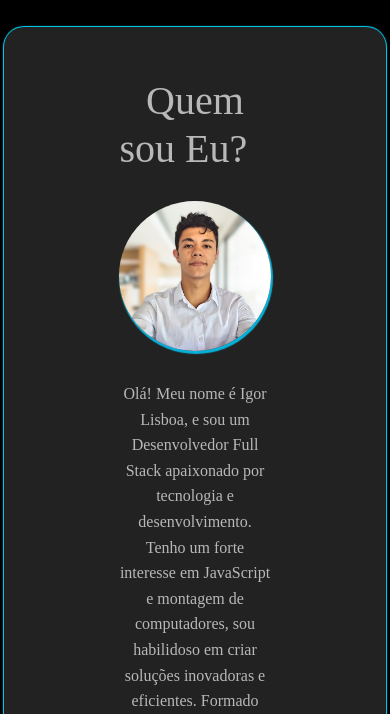
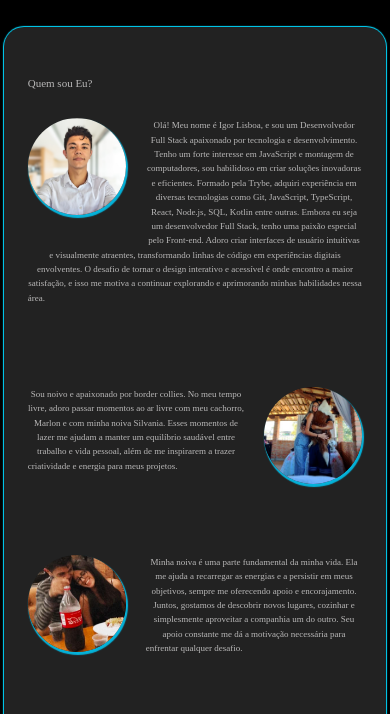
Before and after one commit to Igor-Lisboa7/Igor-Lisboa7.github.io, a website: page src/pages/about.html in a window 390 px wide. Shown: the part 73-787 px from the top of the page. Drawn offline with nearby package versions, Linux system fonts and the light colour scheme.

Commit message:
[Responsividade] Implementando Responsividade 100% pagina About.

```diff
--- a/src/styles/about.css
+++ b/src/styles/about.css
@@ -12,7 +12,7 @@
 
 .about-me {
     text-align-last: left;
-    max-width: 50%;
+    width: 50%;
     margin: 20px auto;
     padding: 20px;
 }
@@ -33,7 +33,7 @@
     font-family: 'Cormorant Garamond', serif;
 }
 
-.about-me img {
+.sobreMim{
     width: 152px;
     height: 150px;
     box-shadow: 1px 2px 1px 1px rgba(2, 192, 235, 0.911);
@@ -68,3 +68,133 @@ p img:hover {
     clear: both;
     display: table;
 }
+
+/* Aqui se inicia a Responsividade CSS About Page */
+
+@media (max-width: 1920px) {
+
+    .about-me h1 {
+        font-size: 22px;
+    }
+
+    .sobreMim {
+        width: 135px;
+        height: 137px;
+    }
+}
+
+@media (max-width: 1550px) {
+
+    .about-me h1 {
+        font-size: 18px;
+    }
+
+    .gray {
+        font-size: 17px;
+    }
+
+    .sobreMim {
+        width: 125px;
+        height: 127px;
+    }
+}
+
+@media (max-width: 1440px) {
+
+    .about-me {
+        width: 60%;
+    }
+
+    .about-me h1 {
+        font-size: 18px;
+    }
+
+    .gray {
+        font-size: 15px;
+    }
+
+    .sobreMim {
+        width: 115px;
+        height: 117px;
+    }
+}
+
+@media (max-width: 1080px) {
+
+    .about-me {
+        width: 75%;
+    }
+
+    .about-me h1 {
+        font-size: 17px;
+    }
+
+    .gray {
+        font-size: 15px;
+    }
+
+    .sobreMim {
+        width: 112px;
+        height: 112px;
+    }
+}
+
+@media (max-width: 771px) {
+
+    .about-me {
+        width: 80%;
+    }
+
+    .about-me h1 {
+        font-size: 16px;
+    }
+
+    .gray {
+        font-size: 13px;
+    }
+
+    .sobreMim {
+        width: 108px;
+        height: 110px;
+    }
+}
+
+@media (max-width: 650px) {
+
+    .about-me {
+        width: 85%;
+    }
+
+    .about-me h1 {
+        font-size: 14px;
+    }
+
+    .gray {
+        font-size: 11px;
+    }
+
+    .sobreMim {
+        width: 106px;
+        height: 108px;
+    }
+}
+
+@media (max-width: 450px) {
+
+    .about-me {
+        width: 98%;
+    }
+
+    .about-me h1 {
+        font-size: 11px;
+    }
+
+    .gray {
+        font-size: 9px;
+    }
+
+    .sobreMim {
+        width: 98px;
+        height: 97px;
+    }
+}
--- a/src/styles/index.css
+++ b/src/styles/index.css
@@ -156,7 +156,6 @@ h1{
 }
 
 /* Aqui se inicia a Responsividade CSS Home Page */
-
 
 @media (max-width: 1920px) {
   .plusCard {
--- a/src/styles/styles.css
+++ b/src/styles/styles.css
@@ -142,8 +142,8 @@ button:hover {
     width: 98%;
   }
   .Networking {
-    width: 30%;
-  }
+    width: 55%;
+   }
 }
 
 @media (max-width: 770px) {
@@ -207,7 +207,6 @@ button:hover {
   .Networking {
     display: flex;
     justify-content: space-around;
-    width: 5%;
     margin: auto;
     text-decoration: none;
 }
@@ -238,7 +237,6 @@ button:hover {
   .Networking {
     display: flex;
     justify-content: space-around;
-    width: 8%;
     margin: auto;
     text-decoration: none;
 }
```
